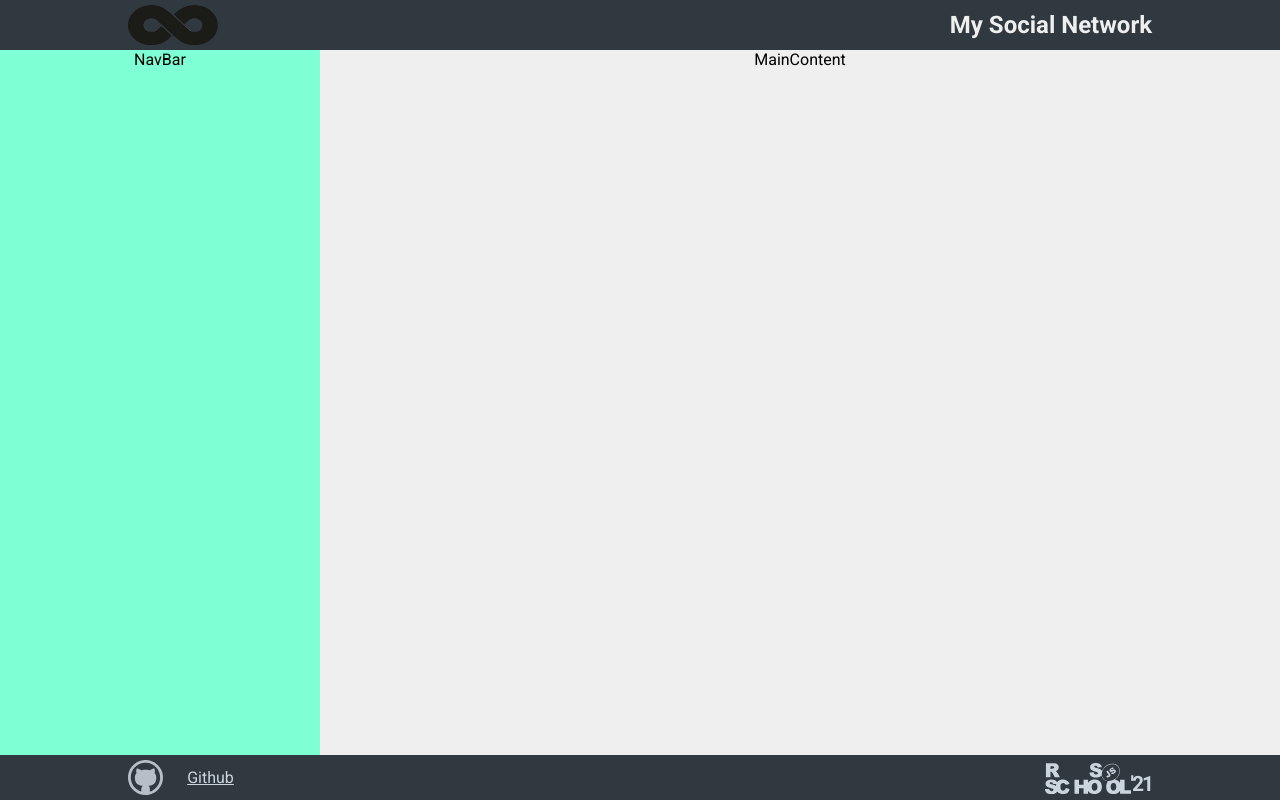
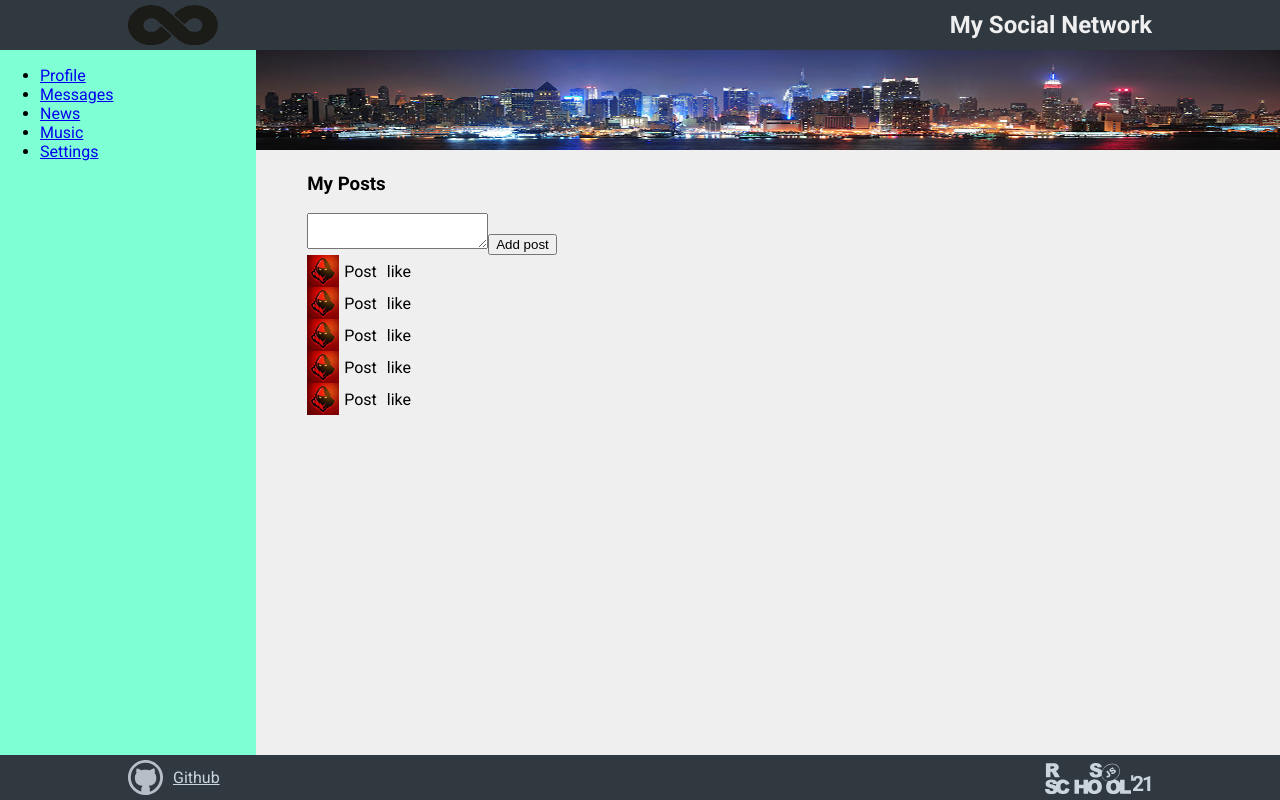
Before and after one commit to NiFroPP/Social_NetWork, a React (Create React App) app in the folder social-network/: page / in a window 1280 px wide. Built offline with nearby package versions, Linux system fonts and the light colour scheme.

Commit message:
feat: add components posts and post-form

```diff
--- a/social-network/src/App.scss
+++ b/social-network/src/App.scss
@@ -7,6 +7,3 @@ body {
   margin: 0;
   font-family: "Roboto", sans-serif;
 }
-.wrapper {
-  text-align: center;
-}
--- a/social-network/src/components/Main/MainContent/MainContent.js
+++ b/social-network/src/components/Main/MainContent/MainContent.js
@@ -1,8 +1,16 @@
 import React from "react";
 import "./MainContent.scss";
+import Posts from "./Posts/Posts";
 
 const MainContent = () => {
-  return <div className="main__content">MainContent</div>;
+  return (
+    <div className="main__wrapper">
+      <div className="main__photo">
+        <img src="./images/panorama_gorod.jpeg" alt="panorama" />
+      </div>
+      <Posts />
+    </div>
+  );
 };
 
 export default MainContent;
--- a/social-network/src/components/Main/MainContent/MainContent.scss
+++ b/social-network/src/components/Main/MainContent/MainContent.scss
@@ -1,5 +1,15 @@
-.main__content {
-  width: 75%;
+.main__wrapper {
+  width: 80%;
 
   background-color: #efefef;
 }
+
+.main__content {
+  width: 90%;
+  margin: 0 auto;
+}
+
+.main__photo img {
+  width: 100%;
+  height: 100px;
+}
--- /dev/null
+++ b/social-network/src/components/Main/MainContent/Posts/Post/Post.js
@@ -0,0 +1,14 @@
+import React from "react";
+import "./Post.scss";
+
+const Post = () => {
+  return (
+    <div className="post">
+      <img src="./images/avatar.png" alt="logo" />
+      <span>Post</span>
+      <span>like</span>
+    </div>
+  );
+};
+
+export default Post;
--- /dev/null
+++ b/social-network/src/components/Main/MainContent/Posts/Post/Post.scss
@@ -0,0 +1,14 @@
+.post {
+  display: flex;
+  flex-direction: row;
+  align-items: center;
+
+  & img {
+    width: 32px;
+    height: 32px;
+  }
+
+  & span {
+    padding: 5px;
+  }
+}
--- /dev/null
+++ b/social-network/src/components/Main/MainContent/Posts/PostForm/PostForm.js
@@ -0,0 +1,13 @@
+import React from "react";
+import "./PostForm.scss";
+
+const PostForm = () => {
+  return (
+    <div className="posts__form">
+      <textarea></textarea>
+      <button>Add post</button>
+    </div>
+  );
+};
+
+export default PostForm;
--- /dev/null
+++ b/social-network/src/components/Main/MainContent/Posts/Posts.js
@@ -0,0 +1,22 @@
+import React from "react";
+import "./Posts.scss";
+import Post from "./Post/Post";
+import PostForm from "./PostForm/PostForm";
+
+const Posts = () => {
+  return (
+    <div className="posts">
+      <h3>My Posts</h3>
+      <PostForm />
+      <div className="posts__content">
+        <Post />
+        <Post />
+        <Post />
+        <Post />
+        <Post />
+      </div>
+    </div>
+  );
+};
+
+export default Posts;
--- /dev/null
+++ b/social-network/src/components/Main/MainContent/Posts/Posts.scss
@@ -0,0 +1,4 @@
+.posts {
+  width: 90%;
+  margin: 0 auto;
+}
--- a/social-network/src/components/Main/NavBar/NavBar.js
+++ b/social-network/src/components/Main/NavBar/NavBar.js
@@ -2,7 +2,27 @@ import React from "react";
 import "./NavBar.scss";
 
 const NavBar = () => {
-  return <div className="nav">NavBar</div>;
+  return (
+    <nav className="nav">
+      <ul>
+        <li>
+          <a href="profile">Profile</a>
+        </li>
+        <li>
+          <a href="messages">Messages</a>
+        </li>
+        <li>
+          <a href="news">News</a>
+        </li>
+        <li>
+          <a href="music">Music</a>
+        </li>
+        <li>
+          <a href="settings">Settings</a>
+        </li>
+      </ul>
+    </nav>
+  );
 };
 
 export default NavBar;
--- a/social-network/src/components/Main/NavBar/NavBar.scss
+++ b/social-network/src/components/Main/NavBar/NavBar.scss
@@ -1,5 +1,5 @@
 .nav {
-  width: 25%;
+  width: 20%;
 
   background: aquamarine;
 }
```
Also changed, not shown: social-network/public/images/avatar.png (added), social-network/public/images/panorama_gorod.jpeg (added), social-network/src/components/Main/MainContent/Posts/PostForm/PostForm.scss (added).
